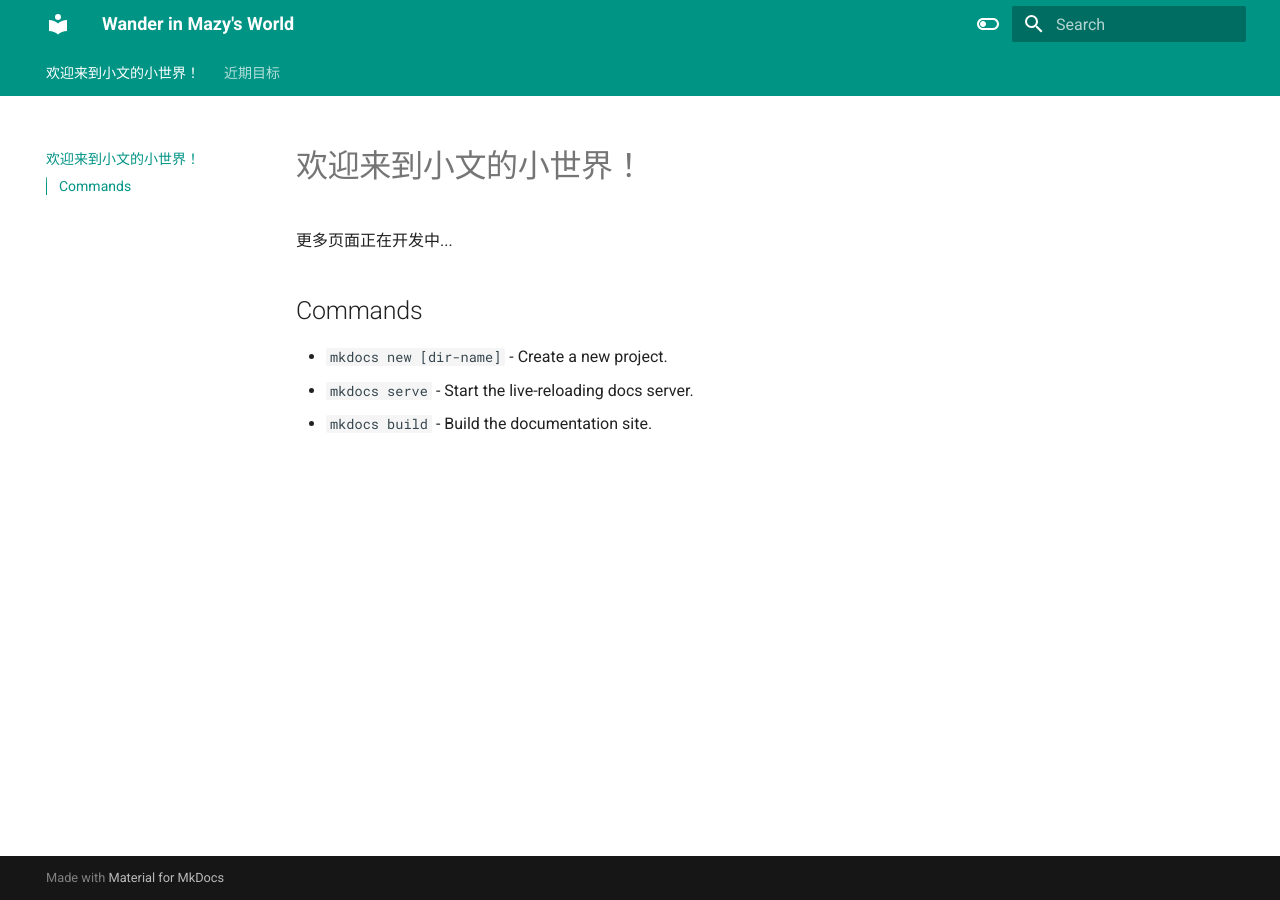
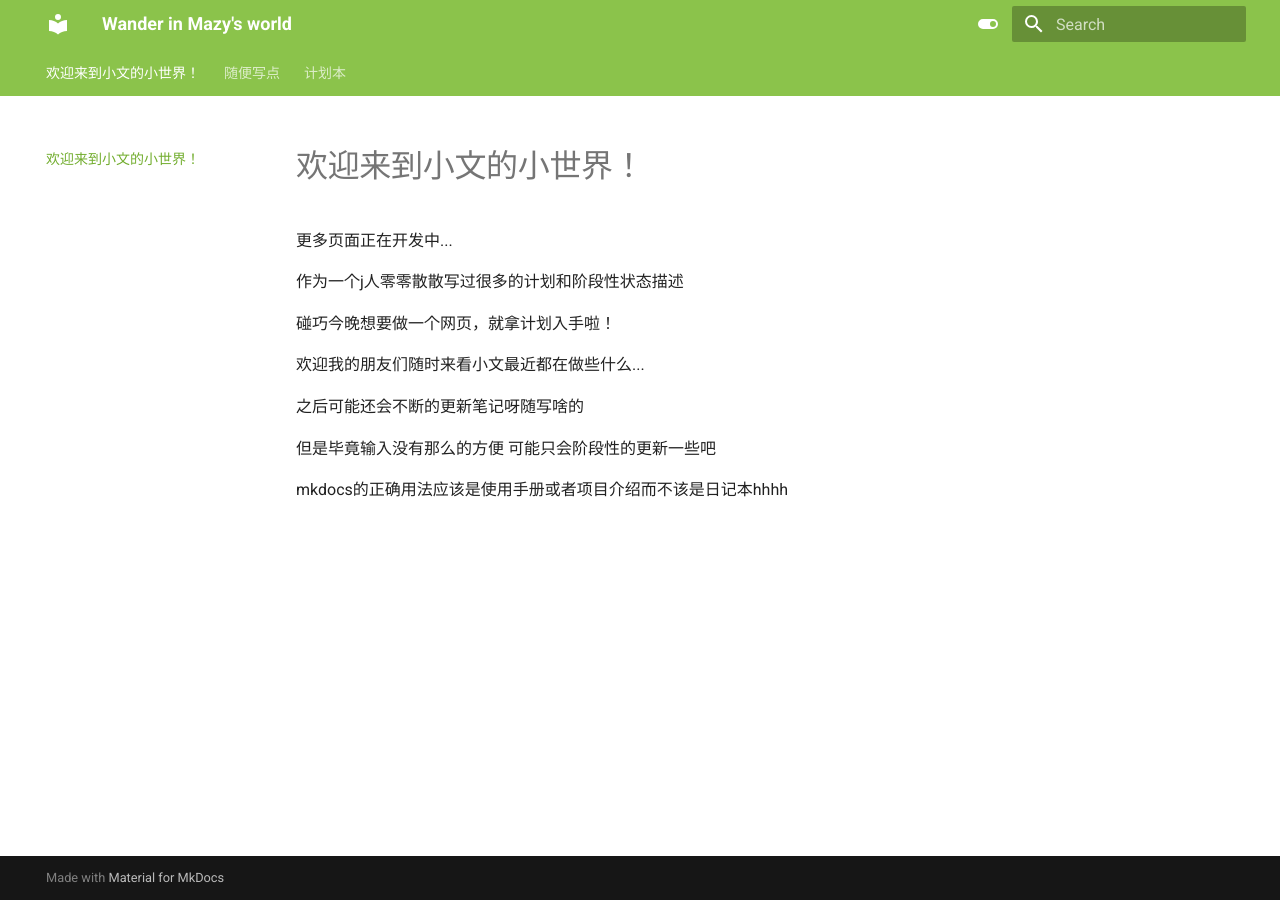
Before and after one commit to mazywen/mkdocs, an MkDocs documentation site: the page built from docs/index.md, in a window 1280 px wide. Built offline with MkDocs 1.6.1 and Material for MkDocs 9.7.7, drawn with Linux system fonts in a browser that asks for light colours.

Commit message:
Adding initial documentation files

```diff
--- a/docs/index.md
+++ b/docs/index.md
@@ -2,8 +2,14 @@
 
 更多页面正在开发中...
 
-## Commands
+作为一个j人零零散散写过很多的计划和阶段性状态描述
 
-* `mkdocs new [dir-name]` - Create a new project.
-* `mkdocs serve` - Start the live-reloading docs server.
-* `mkdocs build` - Build the documentation site.
+碰巧今晚想要做一个网页，就拿计划入手啦！
+
+欢迎我的朋友们随时来看小文最近都在做些什么...
+
+之后可能还会不断的更新笔记呀随写啥的
+
+但是毕竟输入没有那么的方便 可能只会阶段性的更新一些吧
+
+mkdocs的正确用法应该是使用手册或者项目介绍而不该是日记本hhhh
--- a/mkdocs.yml
+++ b/mkdocs.yml
@@ -1,4 +1,4 @@
-site_name: Wander in Mazy's World
+site_name: Wander in Mazy's world
 theme:
   name: material
   features:
@@ -8,20 +8,19 @@
     - navigation.top
     - search.suggest
     - search.highlight
-    - content.tabs.link
-    - content.code.annotation
-    - content.code.copy
+
   language: en
   palette:
     - scheme: default
       toggle:
-        icon: material/toggle-switch-off-outline
-        name: Switch to dark mode
-      primary: teal
-      accent: purple
+       icon: material/toggle-switch
+       name: Switch to dark mode
+      primary: light green
+      accent: teal
+
     - scheme: slate
       toggle:
-      icon: material/toggle-switch
-      name: Switch to light mode
-      primary: teal
+       icon: material/toggle-switch-off-outline
+       name: Switch to light mode
+      primiry: teal
       accent: lime
```
Also changed, not shown: docs/page2.md (+5 -3 lines), docs/page3.md (added, +21 -0 lines), 1 other file.
